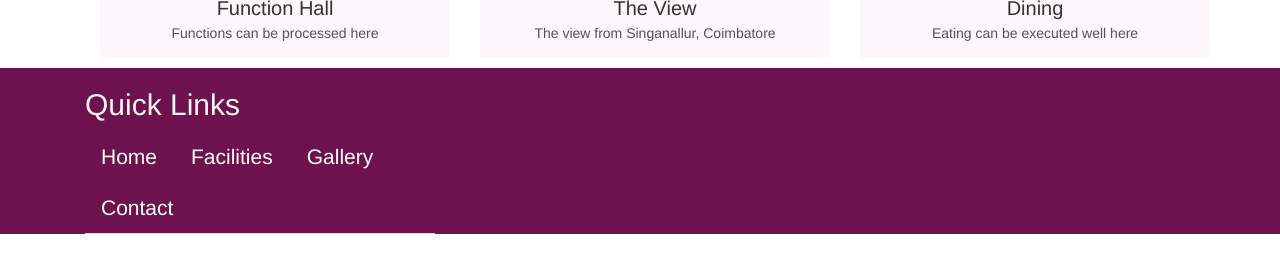
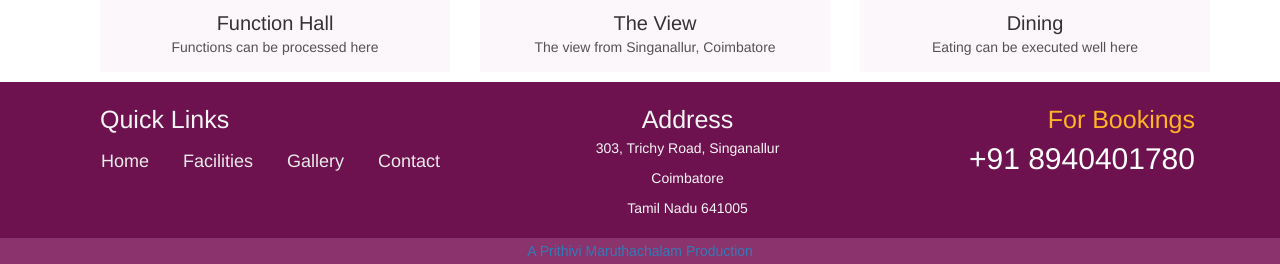
Before and after one commit to prithivi-maruthachalam/ATMHall_website, a PHP site: page / in a window 1280 px wide. Shown: the part 1364-1628 px from the top of the page. Before the commit the page ends 1598 px from the top, so only its background shows below. Run offline with PHP 8.4, Linux system fonts and the light colour scheme.

Commit message:
Footer complete | working on developer link

```diff
--- a/home_style.css
+++ b/home_style.css
@@ -15,7 +15,15 @@
     font-size: 30px;
 }
 .display-3{
+    font-size: 25px;
+}
+
+.display-4{
     font-size: 20px;
+}
+
+.display-5{
+    font-size: 17;
 }
 
 .font-gold{
@@ -145,9 +153,6 @@
     height: 15px;
 }
 
-.content-text{
-}
-
 .content-text2{
     text-align: right!important;
 }
@@ -206,3 +211,82 @@
 .font-home-image-subtext{
     color: #535353;
 }
+
+.nav-tabs.nav-justified>li>a{
+    border-bottom: none!important;
+    border-radius: none!important;
+}
+
+.footer-nav > .nav-item > a.navigationItem-footer:hover,
+.footer-nav > .nav-item > a.navigationItem-footer:focus {
+    color: rgb(209, 175, 24)!important;
+    background-color: #6e124f!important;
+    border: 0px solid #6e124f!important;
+    font-size: 20px!important;
+
+    transition: color 0.2s, font-size 0.2s;
+}
+
+.footer-nav > .nav-item:hover,
+.footer-nav > .nav-item:focus {
+    color: rgb(209, 175, 24)!important;
+    background-color: #6e124f!important;
+    font-size: 20px!important;
+
+    transition: color 0.2s, font-size 0.2s;
+}
+
+.nav-tabs{
+    border: 0px solid #6e124f!important;
+}
+
+a.navigationItem-footer{
+    color: rgb(235, 235, 235)!important;
+    font-size: 18px !important;
+    transition: color 0.2s, font-size 0.2s;
+}
+
+.title-nav-alignment-padding{
+    padding-left: 15px;
+}
+
+.primary-footer-padding{
+    padding-top: 20px;
+    padding-bottom: 10px;
+}
+
+.bottom-nav-container{
+    text-align: center;
+}
+
+.footer-phone-container{
+    text-align: center;
+}
+
+.footer-nav{
+    float: none!important;
+    margin: 0 auto!important;
+    display: table;
+    table-layout: fixed;
+}
+
+@media(min-width: 1200px){
+    .bottom-nav-container{
+        text-align: left;
+    }
+    .footer-phone-container{
+        text-align: right;
+    }
+
+    .footer-nav{
+        float: left;
+        display: block;
+    }
+}
+
+.forDeveloper{
+    background-color: #8a336d;
+    padding: 3px;
+    color: white;
+    font-family: Arial, Helvetica, sans-serif;
+}
--- a/index.html
+++ b/index.html
@@ -137,7 +137,7 @@
                 <div class="card">
                     <img src="images/Backdrops/ATM Hall backdrop Jan 19/DSC_4953.JPG" alt="some alt text" class="img-responsive">
                     <div class="text-block">
-                        <span class="display-3">Function Hall</span>
+                        <span class="display-4">Function Hall</span>
                         <p class="font-home-image-subtext">Functions can be processed here</p>
                     </div>
                 </div>
@@ -147,7 +147,7 @@
                 <div class="card">
                     <img src="images/Exteriors/DSC_2087.JPG" alt="some alt text" class="img-responsive">
                     <div class="text-block">
-                        <span class="display-3">The View</span>
+                        <span class="display-4">The View</span>
                         <p class="font-home-image-subtext">The view from Singanallur, Coimbatore</p>
                     </div>
                 </div>
@@ -157,7 +157,7 @@
                 <div class="card">
                     <img src="images/Dining/DSC_5183.jpg" alt="some alt text" class="img-responsive">
                     <div class="text-block">
-                        <span class="display-3">Dining</span>
+                        <span class="display-4">Dining</span>
                         <p class="font-home-image-subtext">Eating can be executed well here</p>
                     </div>
                 </div>
@@ -167,21 +167,35 @@
 
     <footer class="container-fluid" id="primaryAccentBackground">
         <div class="container">
-            <div class="col-lg-4 text-left">
-                <h2 class="font-lightGrey">Quick Links</h2>
-                <ul class="nav nav-tabs" id="navigation">
-                    <li class="nav-item"><a class="navigationItem" href="#">Home</a></li>
-                    <li class="nav-item"><a class="navigationItem" href="#">Facilities</a></li>
-                    <li class="nav-item"><a class="navigationItem" href="#">Gallery</a></li>
-                    <li class="nav-item"><a class="navigationItem" href="#">Contact</a></li>
+            <div class="col-lg-5 bottom-nav-container  primary-footer-padding">
+                <span class="font-lightGrey display-3 title-nav-alignment-padding">Quick Links</span>
+
+                <ul class="nav nav-tabs footer-nav" id="navigation">
+                    <li class="nav-item"><a class="navigationItem-footer" href="#">Home</a></li>
+                    <li class="nav-item"><a class="navigationItem-footer" href="#">Facilities</a></li>
+                    <li class="nav-item"><a class="navigationItem-footer" href="#">Gallery</a></li>
+                    <li class="nav-item"><a class="navigationItem-footer" href="#">Contact</a></li>
                 </ul>
             </div>
-            <div class="col-lg-4">
+            <div class="col-lg-3 text-center  primary-footer-padding">
+                <span class="display-3 font-lightGrey">Address</span>
+                <p class="font-lightGrey display-5">303, Trichy Road, Singanallur</p>
+                <p class="font-lightGrey display-5">Coimbatore</p>
+                <p class="font-lightGrey display-5">Tamil Nadu 641005</p>
+            </div>
+            <div class="col-lg-4 footer-phone-container  primary-footer-padding">
+                <span class="font-gold  display-3"> For Bookings</span>
+                <p><a class="phoneNumber  display-2" href="tel:+918940401780">+91 8940401780</a></p>
+            </div>
+        </div>
+    </footer>
 
-            </div>
-            <div class="col-lg-4">
-
-            </div>
+    <!--footer for the developer-->
+    <footer class="forDeveloper text-center">
+        <div class="container">
+            <a href="https://www.linkedin.com/in/prithivi-maruthachalam-3b8196179/" class="developer-link display-5">
+                A <span class="developer-link"> Prithivi Maruthachalam </span> Production
+            </a>
         </div>
     </footer>
 
```
